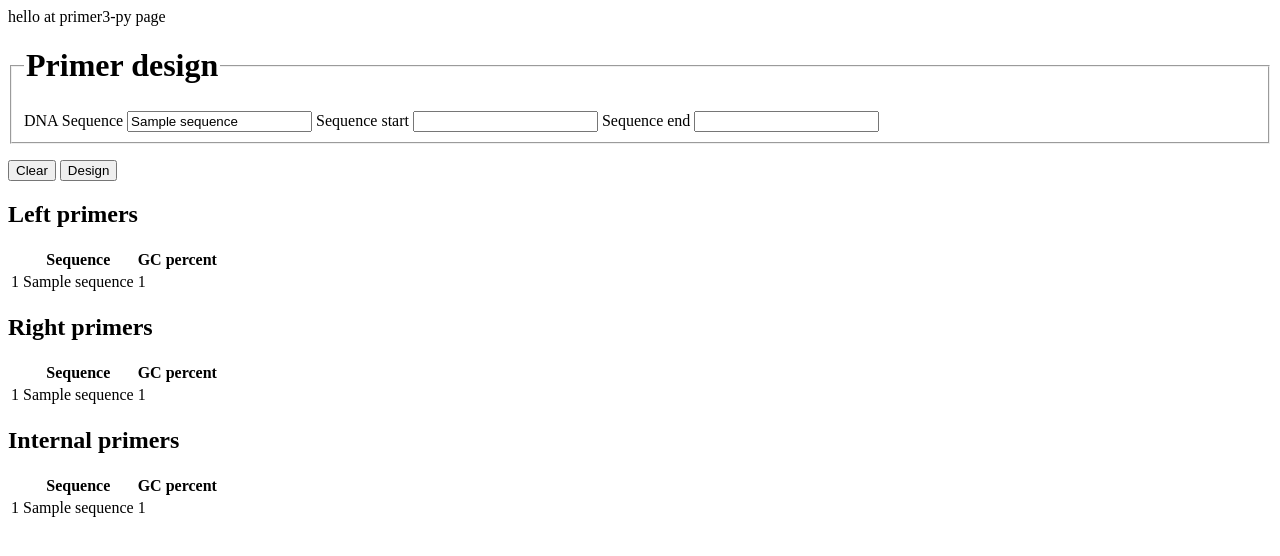
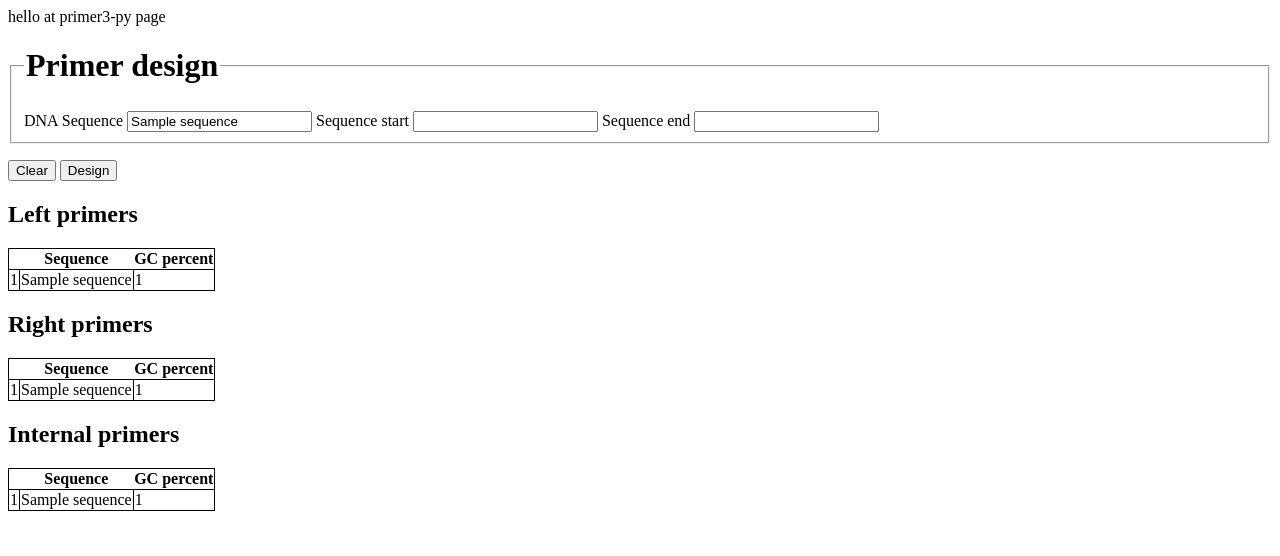
Before and after one commit to soda92/bio-showcase, a Django app: template bio_primer/templates/primer/index.html in a window 1280 px wide. Shown: the top 556 px of the page. Run offline with Django 5.2, Linux system fonts and the light colour scheme; the template is opened without the code that fills it: most values are stand-ins (such as "Sample title", 1, 10 or a date in 2020); parts of the project's set-up code (start-up, migrations or seed data) failed here and were passed over.

Commit message:
add basic styles

```diff
--- a/bio_primer/static/primer/style.css
+++ b/bio_primer/static/primer/style.css
@@ -0,0 +1,9 @@
+table,
+td {
+    align-self: center;
+    border: 1px solid black;
+}
+
+table {
+    border-collapse: collapse;
+}
--- a/bio_primer/templates/primer/index.html
+++ b/bio_primer/templates/primer/index.html
@@ -1,7 +1,9 @@
 {% load static %}
 
+hello at primer3-py page
 
-hello at primer3-py page
+<link rel="stylesheet" href="{% static 'primer/style.css' %}">
+
 <form action="{% url 'primer:design' %}" method="get" id="form1">
     <fieldset>
         <legend>
@@ -39,7 +41,7 @@ hello at primer3-py page
 
 {% if result %}
 <h2>Left primers</h2>
-<table id="result_table" data-val="{{result.result}}">
+<table>
     <tr>
         <th></th>
         <th>Sequence</th>
@@ -55,7 +57,7 @@ hello at primer3-py page
 </table>
 
 <h2>Right primers</h2>
-<table id="result_table" data-val="{{result.result}}">
+<table>
     <tr>
         <th></th>
         <th>Sequence</th>
@@ -71,7 +73,7 @@ hello at primer3-py page
 </table>
 
 <h2>Internal primers</h2>
-<table id="result_table" data-val="{{result.result}}">
+<table>
     <tr>
         <th></th>
         <th>Sequence</th>
```
